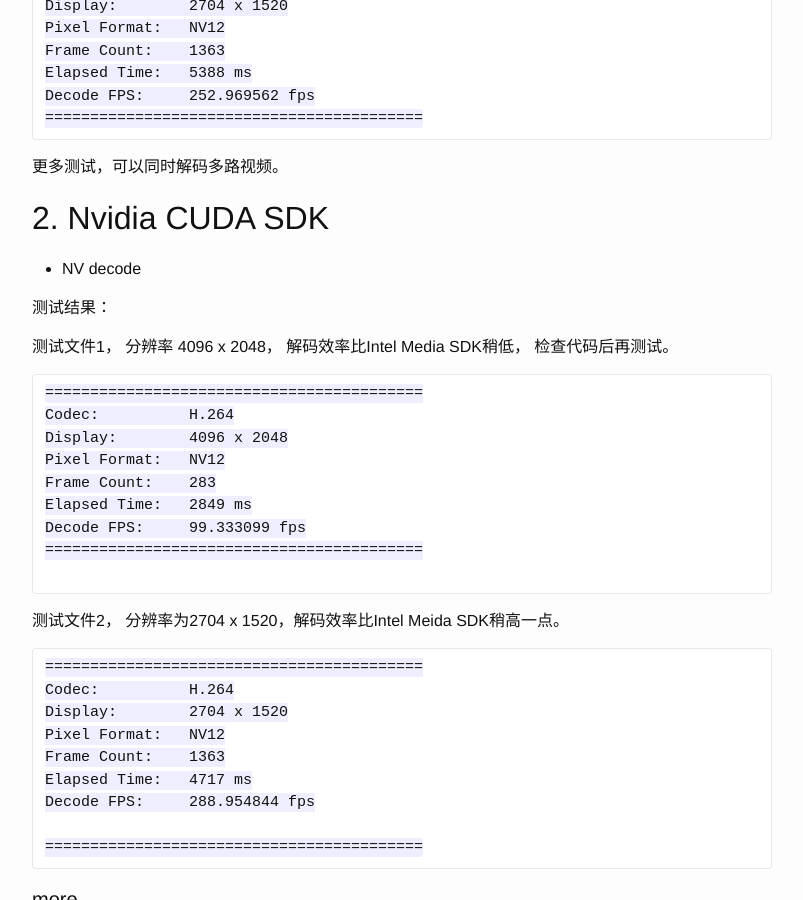
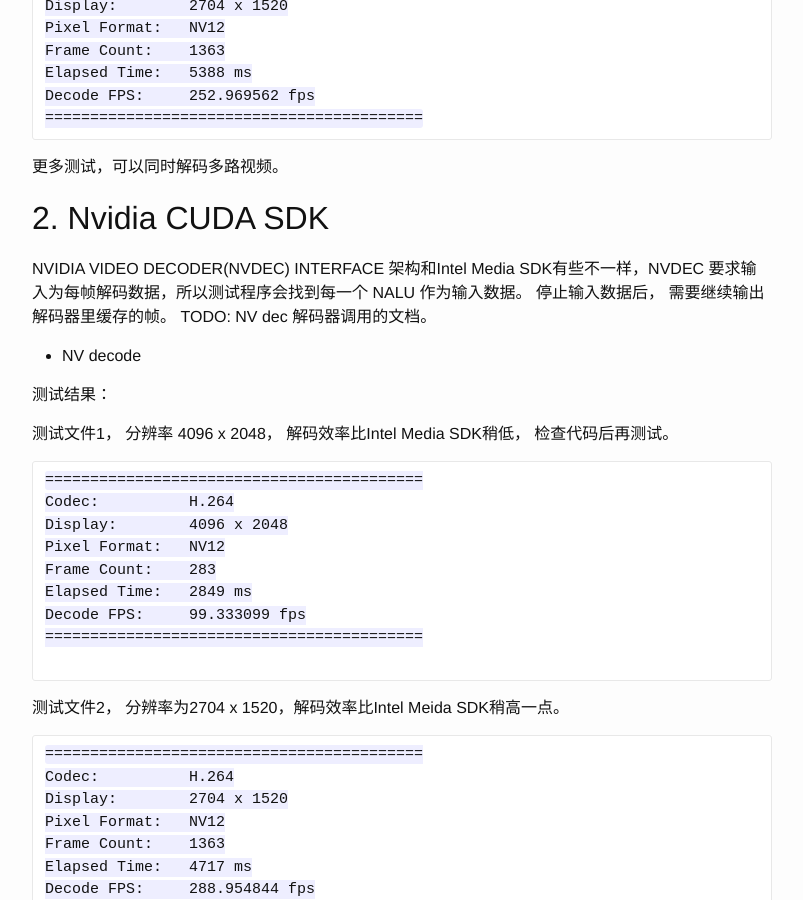
Before and after one commit to mojing1999/mojing1999.github.io, a Jekyll site: the page built from _posts/2017-06-16-video-codec.md, in a window 1280 px wide and 900 px high, scrolled down 4270 px. Shown: the whole window, without its empty margins (238-1041 px from the left). Built offline with Jekyll 4.4.1, drawn with Linux system fonts in a browser that asks for light colours; comment, search, counter and statistics services are not loaded.

Commit message:
add nv dec info

```diff
--- a/_posts/2017-06-16-video-codec.md
+++ b/_posts/2017-06-16-video-codec.md
@@ -213,6 +213,11 @@
 
 
 ## 2. Nvidia CUDA SDK
+
+NVIDIA VIDEO DECODER(NVDEC) INTERFACE 架构和Intel Media SDK有些不一样，NVDEC 要求输入为每帧解码数据，所以测试程序会找到每一个 NALU 作为输入数据。 停止输入数据后， 需要继续输出解码器里缓存的帧。
+TODO: NV dec 解码器调用的文档。
+
+
 - NV decode
 
 测试结果：
```
